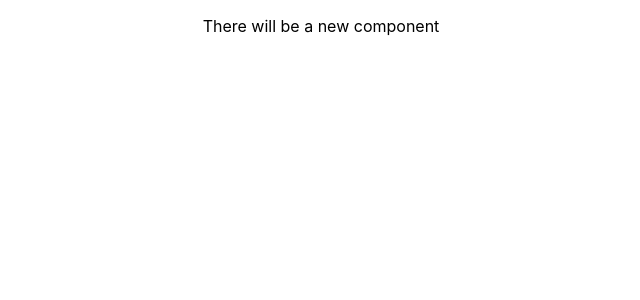
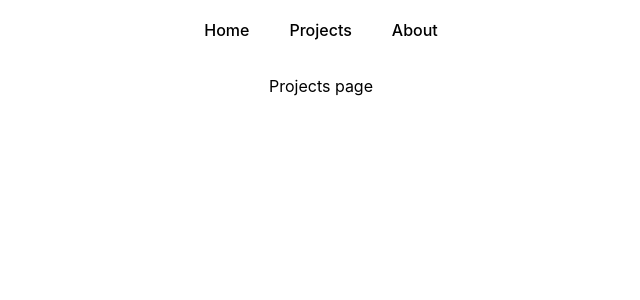
Before and after one commit to srevinU/portfolio, a React (Create React App) app: page /projects in a window 1280 px wide. Shown: the top 300 px of the page, without its empty margins (319-959 px from the left). Built offline with nearby package versions, Linux system fonts and the light colour scheme.

Commit message:
Header and header items creation

```diff
--- a/package.json
+++ b/package.json
@@ -53,6 +53,7 @@
   },
   "devDependencies": {
     "husky": "^9.0.11",
-    "prettier": "^3.2.5"
+    "prettier": "^3.2.5",
+    "react-router-dom": "^6.23.1"
   }
 }
--- a/src/App.tsx
+++ b/src/App.tsx
@@ -1,11 +1,22 @@
-import React from "react";
 import "./css/App.css";
+import Header from "./components/Header";
+import { BrowserRouter, Routes, Route } from "react-router-dom";
 import Home from "./pages/Home";
+import About from "./pages/About";
+import Projects from "./pages/Projects";
 
-function App() {
+
+function App(): JSX.Element {
   return (
     <div className="App">
-      <Home />
+      <Header />
+      <BrowserRouter>
+        <Routes>
+          <Route path="/" element={<Home />} />
+          <Route path="projects" element={<Projects />} />
+          <Route path="about" element={<About />} />
+        </Routes>
+      </BrowserRouter>
     </div>
   );
 }
--- /dev/null
+++ b/src/components/Header.tsx
@@ -0,0 +1,16 @@
+import headerMenu from "../utils/struc/headerMenu";
+import "../css/components/Header.css"
+
+function Header(): JSX.Element {
+  return (
+    <div className="Header">
+        { headerMenu.map(menuItem =>
+            <a className="MenuItem" href={ menuItem.ref } key={ menuItem.key }>
+                { menuItem.label }
+            </a>)
+        }
+    </div>
+  );
+}
+
+export default Header;
--- /dev/null
+++ b/src/css/components/Header.css
@@ -0,0 +1,20 @@
+.Header {
+    width: auto;
+    padding: 20px;
+    background-color: transparent;
+
+    .MenuItem {
+
+        padding: 20px;
+        color: black;
+        cursor: pointer;
+        text-align: center;
+        font-weight: 500;
+        text-decoration: none;
+        background-color: transparent;
+
+        &:hover {
+            opacity: 0.7;
+        }
+    }
+}
--- a/src/index.tsx
+++ b/src/index.tsx
@@ -4,7 +4,7 @@ import "./css/index.css";
 import App from "./App";
 import reportWebVitals from "./reportWebVitals";
 
-const root = ReactDOM.createRoot(
+const root: ReactDOM.Root = ReactDOM.createRoot(
   document.getElementById("root") as HTMLElement,
 );
 root.render(
--- /dev/null
+++ b/src/pages/About.tsx
@@ -0,0 +1,11 @@
+// import "../css/pages/About.css";
+
+function About(): JSX.Element {
+  return (
+    <div className="About">
+      <p>About page</p>
+    </div>
+  );
+}
+
+export default About;
--- a/src/pages/Home.tsx
+++ b/src/pages/Home.tsx
@@ -1,10 +1,9 @@
-import React from "react";
 import "../css/pages/Home.css";
 
-function Home() {
+function Home(): JSX.Element {
   return (
     <div className="Home">
-      <p>There will be a new component</p>
+      <p>Home page</p>
     </div>
   );
 }
--- /dev/null
+++ b/src/pages/Projects.tsx
@@ -0,0 +1,11 @@
+// import "../css/pages/Projects.css";
+
+function Projects(): JSX.Element {
+  return (
+    <div className="Projects">
+      <p>Projects page</p>
+    </div>
+  );
+}
+
+export default Projects;
--- /dev/null
+++ b/src/utils/struc/headerMenu.ts
@@ -0,0 +1,27 @@
+type HeaderMenu = Array<HeaderMenuItem>;
+
+type HeaderMenuItem = {
+    label: string,
+    key: string,
+    ref: string,
+}
+
+const headerMenu: HeaderMenu = [
+    {
+        label: "Home",
+        key: "home",
+        ref: "/",
+    },
+    {
+        label: "Projects",
+        key: "projects",
+        ref: "/projects",
+    },
+    {
+        label: "About",
+        key: "about",
+        ref: "/about",
+    }
+]
+
+export default headerMenu
```
Also changed, not shown: src/css/App.css (line endings or trailing spaces), src/css/pages/About.css (added), src/css/pages/Projects.css (added), 1 other file (tests, documents, lock files or other folders).
